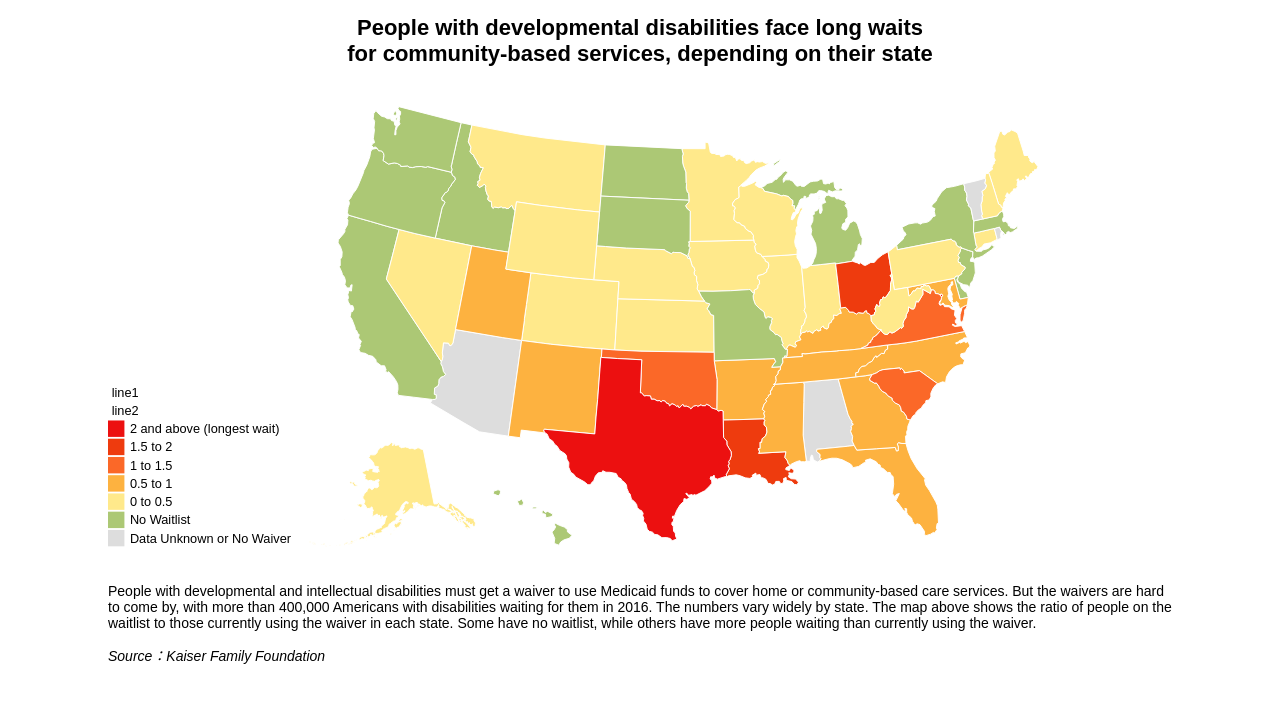
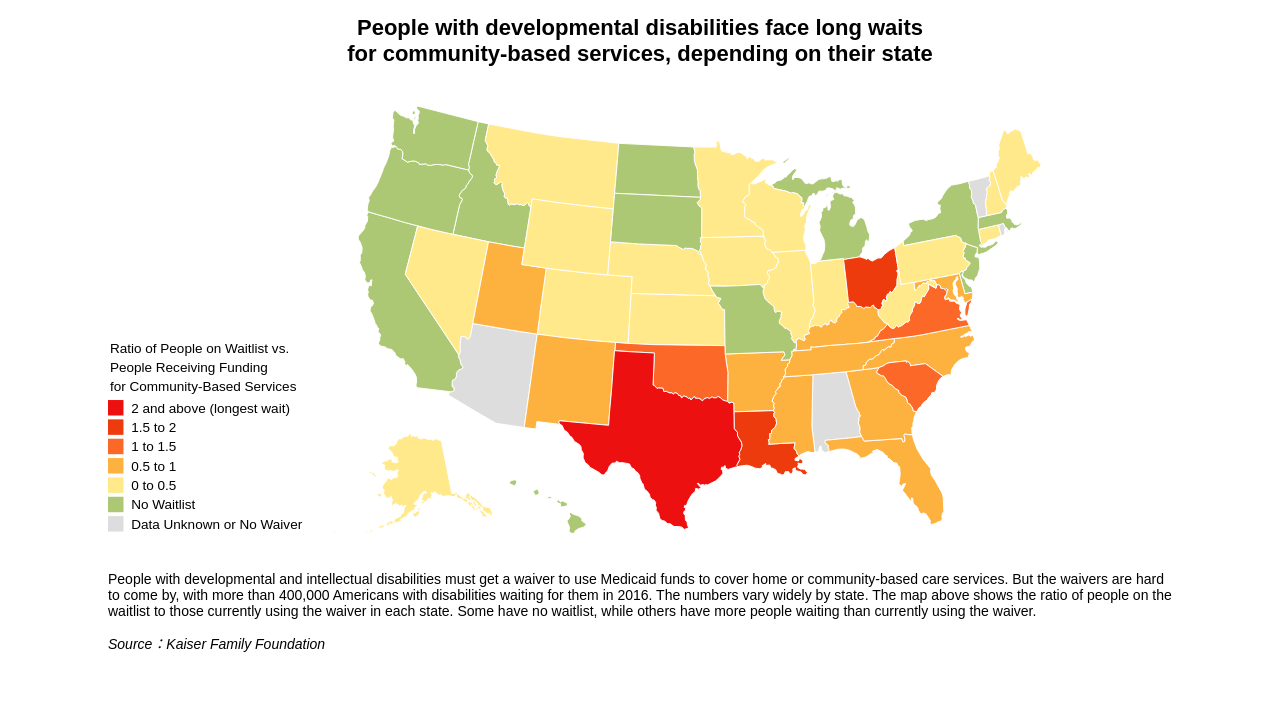
Before and after one commit to HuilanZhan/autism, a plain HTML site: page index.html in a window 1280 px wide. Drawn offline with nearby package versions, Linux system fonts and the light colour scheme.

Commit message:
legendtitle

```diff
--- a/index.html
+++ b/index.html
@@ -31,7 +31,6 @@ div.tooltip {
 .source {
 	font-style: italic;
 }
-
 
 </style>
 <body>
@@ -75,42 +74,57 @@ div.tooltip {
 
     var legend = container.append('svg')
                      .attr('class', 'legend')
-                     .attr("viewBox", "0 0 210 200")
-                     .attr('width', '18%')
+                     .attr("viewBox", "0 0 220 220")
+                     .attr('width', '20%')
 
     legend.append('text')
-              .attr('x', 4)
+              .attr('class', 'legendtext')
+              .attr('x', 2)
               .attr('y', 9)
-              .attr('dy', '.35em')
-              .text("line1");
+              .attr('dy', '.15em')
+              .text('Ratio of People on Waitlist vs.');
 
     legend.append('text')
-              .attr('x', 4)
+              .attr('class', 'legendtext')
+              .attr('x', 2)
               .attr('y', 29)
-              .attr('dy', '.35em')
-              .text("line2");
+              .attr('dy', '.15em')
+              .text('People Receiving Funding');
+
+    legend.append('text')
+              .attr('class', 'legendtext')
+              .attr('x', 2)
+              .attr('y', 49)
+              .attr('dy', '.15em')
+              .text('for Community-Based Services');
 
     var legendItems = legend.selectAll('g')
                      .data(color.domain().slice().reverse())
                      .enter().append('g')
                      .attr('transform', function(d, i) {
-                        return 'translate(0, ' + (i+2) * 20 + ')';
+                        return 'translate(0, ' + (i+3) * 20 + ')';
                      });
+
+    legendItems.append('rect')
+               .attr('width', 16)
+               .attr('height', 16)
+               .style('fill', color);
+
+    legendItems.append('text')
+               .attr('x', 24)
+               .attr('y', 8)
+               .attr('dy', '.35em')
+               .text(function(d) {
+                return d;
+              });
 
 
     var main = container
         .append('svg')
         .attr("viewBox", "0 0 900 500")
-        .attr('width', '82%');
+        .attr('width', '80%');
 
     d3.csv('autism.csv', function(data) {
-    	/*var dataArray = [];
-    	for (var d = 0; d < data.length; d++) {
-    		dataArray.push(parseFloat(data[d].value))
-    	}
-    	var minVal = 0;
-    	var maxVal = d3.max(dataArray);
-    	var ramp = d3.scaleLinear().domain([0, 1, maxVal]).range([firstColor, secondColor, thirdColor]);*/
 
     	d3.json('us-states.json', function(json){
     		for (var i = 0; i < data.length; i++) {
@@ -187,19 +201,6 @@ div.tooltip {
                     tooltip.transition().duration(500).style('opacity', 0);
                 });
 
-        legendItems.append('rect')
-              .attr('width', 18)
-              .attr('height', 18)
-              .style('fill', color);
-
-        legendItems.append('text')
-              .attr('x', 24)
-              .attr('y', 9)
-              .attr('dy', '.35em')
-              .text(function(d) {
-              	return d;
-              });
-
     	});
     });
 
```
